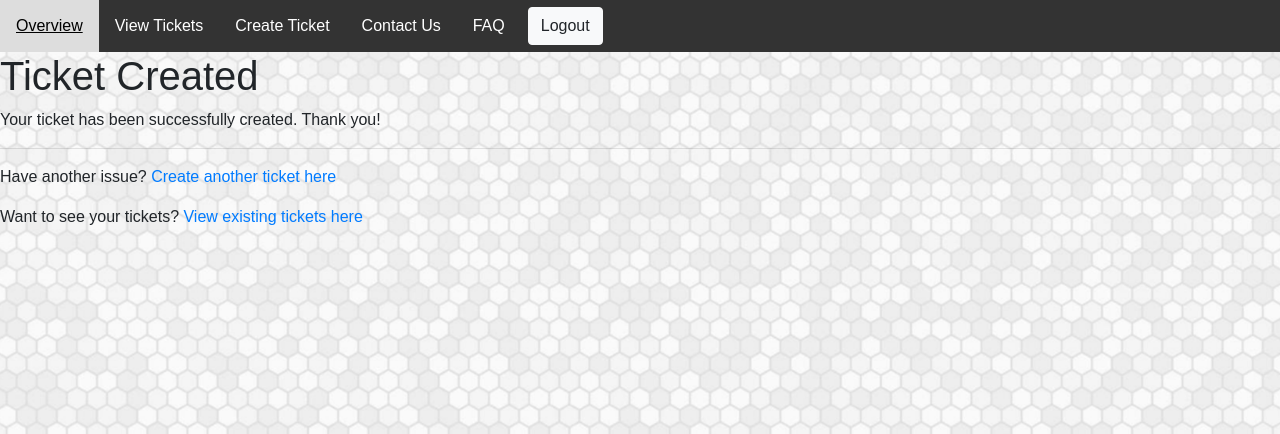
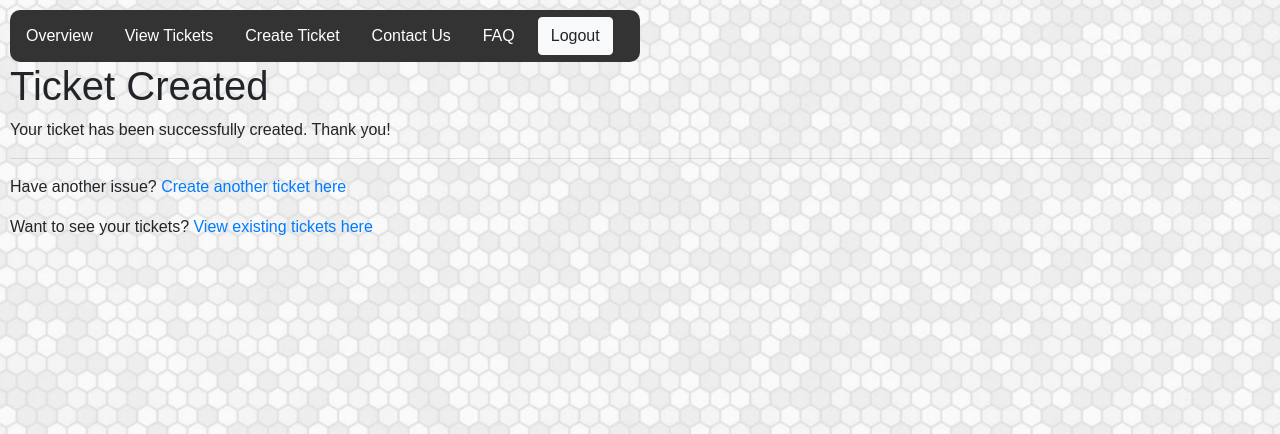
Before and after one commit to songsbyarchit/flaskapp, a Flask app: page /dashboard/ticket_created in a window 1280 px wide. Shown: the top 434 px of the page. Run offline with Flask 3, Linux system fonts and the light colour scheme; some libraries are stand-ins or nearby versions.

Commit message:
Menu given rounded corners. Table lines thickened for view_tickets, margins and spacing added.

```diff
--- a/app.py
+++ b/app.py
@@ -321,4 +321,4 @@ def contact():
 
 # Run the app locally on localhost
 if __name__ == "__main__":
-    app.run(debug=True, port=5000)  # Set debug to True for development purposes
+    app.run(debug=True, port=8080)  # Set debug to True for development purposes
--- a/static/styles.css
+++ b/static/styles.css
@@ -2,8 +2,8 @@
 
 body {
     font-family: Arial, sans-serif;
-    margin: 0;
-    padding: 0;
+    margin: 5px;
+    padding: 5px;
     background-image: url('images/background.png');
     background-size: cover;
     background-repeat: no-repeat;
@@ -12,6 +12,8 @@ body {
 nav {
     background-color: #333;
     overflow: hidden;
+    border-radius: 10px;
+    max-width: 630px;
 }
 
 nav a {
--- a/templates/contact.html
+++ b/templates/contact.html
@@ -36,7 +36,9 @@
     {% include 'menu.html' %}
     {% endif %}
 
+    <br>
     <h1>Contact Us</h1>
+    <br>
     <p>Please find our contact information below:</p>
     <p>Email: example@example.com</p>
     <p>Phone: +1234567890</p>
--- a/templates/dashboard/create_ticket.html
+++ b/templates/dashboard/create_ticket.html
@@ -13,6 +13,7 @@
 <body>
     {% include 'menu2.html' %}
 
+    <br>
     <h1>Create Ticket</h1>
 
     <form method="POST" action="{{ url_for('create_ticket') }}">
@@ -25,6 +26,7 @@
 
         <label for="department">Department:</label>
         <select id="department" name="department" required>
+            <option value="" disabled selected>- - -</option>
             <option value="engineering">Engineering</option>
             <option value="marketing">Marketing</option>
             <option value="sales">Sales</option>
@@ -62,6 +64,7 @@
 
         <label for="bestMethod">I prefer to be reached by:</label>
         <select id="bestMethod" name="bestMethod">
+            <option value="" disabled selected>- - -</option>
             <option value="phoneCall">Phone Call</option>
             <option value="textMessage">Text Message</option>
             <option value="email">Email</option>
@@ -70,6 +73,7 @@
 
         <label for="severity">Severity of Issue:</label>
         <select id="severity" name="severity" required>
+            <option value="" disabled selected>- - -</option>
             <option value="1">1 - Slightly Impacting Role</option>
             <option value="2">2 - Somewhat Impacting Role</option>
             <option value="3">3 - Significantly Impacting Role</option>
@@ -80,6 +84,7 @@
 
         <label for="technology">I am experiencing issues with:</label>
         <select id="technology" name="technology" required>
+            <option value="" disabled selected>- - -</option>
             <option value="aha">Aha!</option>
             <option value="ciscoCommerceWorkspace">Cisco Commerce Workspace (CCW)</option>
             <option value="ciscoUnifiedCommunicationsManager">Cisco Unified Communications Manager (CUCM)</option>
--- a/templates/dashboard/overview.html
+++ b/templates/dashboard/overview.html
@@ -13,6 +13,7 @@
 <body>
     {% include 'menu2.html' %}
 
+    <br>
     <h1>Overview</h1>
 
     <!-- Optional: Add Bootstrap JS and jQuery for menu functionality -->
--- a/templates/faq.html
+++ b/templates/faq.html
@@ -35,7 +35,9 @@
     {% else %}
     {% include 'menu.html' %}
     {% endif %}
+    <br>
     <h1>Frequently Asked Questions</h1>
+    <br>
     <button class="btn btn-link" data-toggle="collapse" data-target="#faq1">How do I create a new
         ticket?</button>
     <div id="faq1" class="collapse">
```
Also changed, not shown: templates/dashboard/view_tickets.html (+10 -1 lines).
